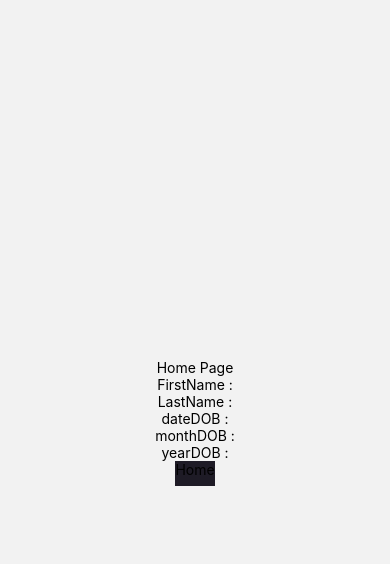
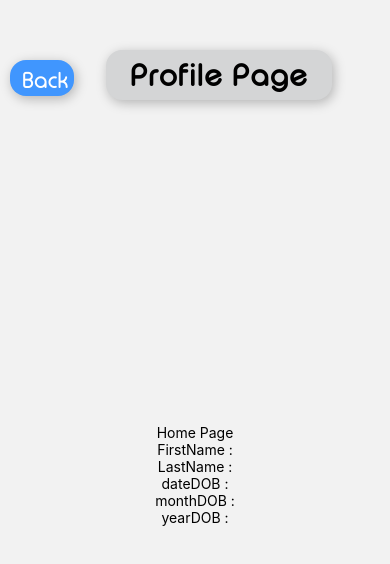
Before and after one commit to d-bitok/IntelliSOFT-BMI, a React Native app: screen /Profile in a window 390 px wide. Shown: the top 564 px of the page. Built offline with nearby package versions, Linux system fonts and the light colour scheme.

Commit message:
Profile Page Set

```diff
--- a/screens/Home/Profile.js
+++ b/screens/Home/Profile.js
@@ -4,7 +4,8 @@ import {
     Text,
     TouchableOpacity
 } from 'react-native';
-import { COLORS } from '../../constants';
+import { COLORS, FONTS, SIZES } from '../../constants';
+import { styles } from '../../styles';
 
 const Profile = ({ route, navigation }) => {
 
@@ -16,14 +17,65 @@ const Profile = ({ route, navigation }) => {
     //     year,
     // } = route.params;
 
+    function renderHeader() {
+        return (
+            <View style={{
+                justifyContent: 'center',
+            }}>
+                <View style={{
+                    top: 50,
+                    paddingLeft: SIZES.padding * 2,
+                    justifyContent: 'center',
+                    alignItems: 'center',
+                }}>
+                    <View style={{
+                        // top: 10,
+                        backgroundColor: COLORS.lightGray3,
+                        borderRadius: 16,
+                        height: 50,
+                        paddingHorizontal: SIZES.padding,
+                        ...styles.shadows,
+                        alignItems: 'flex-end',
+                        justifyContent: 'center'
+                    }}>
+                        <Text style={{
+                            ...FONTS.h1,
+                        }}>
+                            Profile Page
+                        </Text>
+                    </View>
+                </View>
+                <TouchableOpacity style={{
+                    backgroundColor: COLORS.blue,
+                    height: 36,
+                    borderRadius: 16,
+                    margin: 10,
+                    width: 64,
+                    ...styles.shadows,
+                    alignItems: 'flex-start'
+                }}
+                    onPress={() => {navigation.goBack()}}
+                >
+                    <Text style={{
+                        ...FONTS.h2,
+                        color: COLORS.white,
+                        top: -7,
+                        padding: SIZES.padding / 2
+                    }}>Back</Text>
+                </TouchableOpacity>
+            </View>
+        )
+    }
+
     return (
         <View
             style={{
                 flex: 1,
-                alignItems: 'center',
-                justifyContent: 'center'
+                // alignItems: 'center',
+                // justifyContent: 'center'
             }}
         >
+            {renderHeader()}
         <View
             style={{
                 flex: 1,
@@ -54,14 +106,14 @@ const Profile = ({ route, navigation }) => {
                 yearDOB :
                  {/* {year} */}
             </Text>
-        <TouchableOpacity style={{
+        {/* <TouchableOpacity style={{
             backgroundColor: COLORS.black,
             height: 25
         }}
             onPress={() => {navigation.navigate('BMI')}}
         >
             <Text>Home</Text>
-        </TouchableOpacity>
+        </TouchableOpacity> */}
         </View>
         </View>
     )
```
